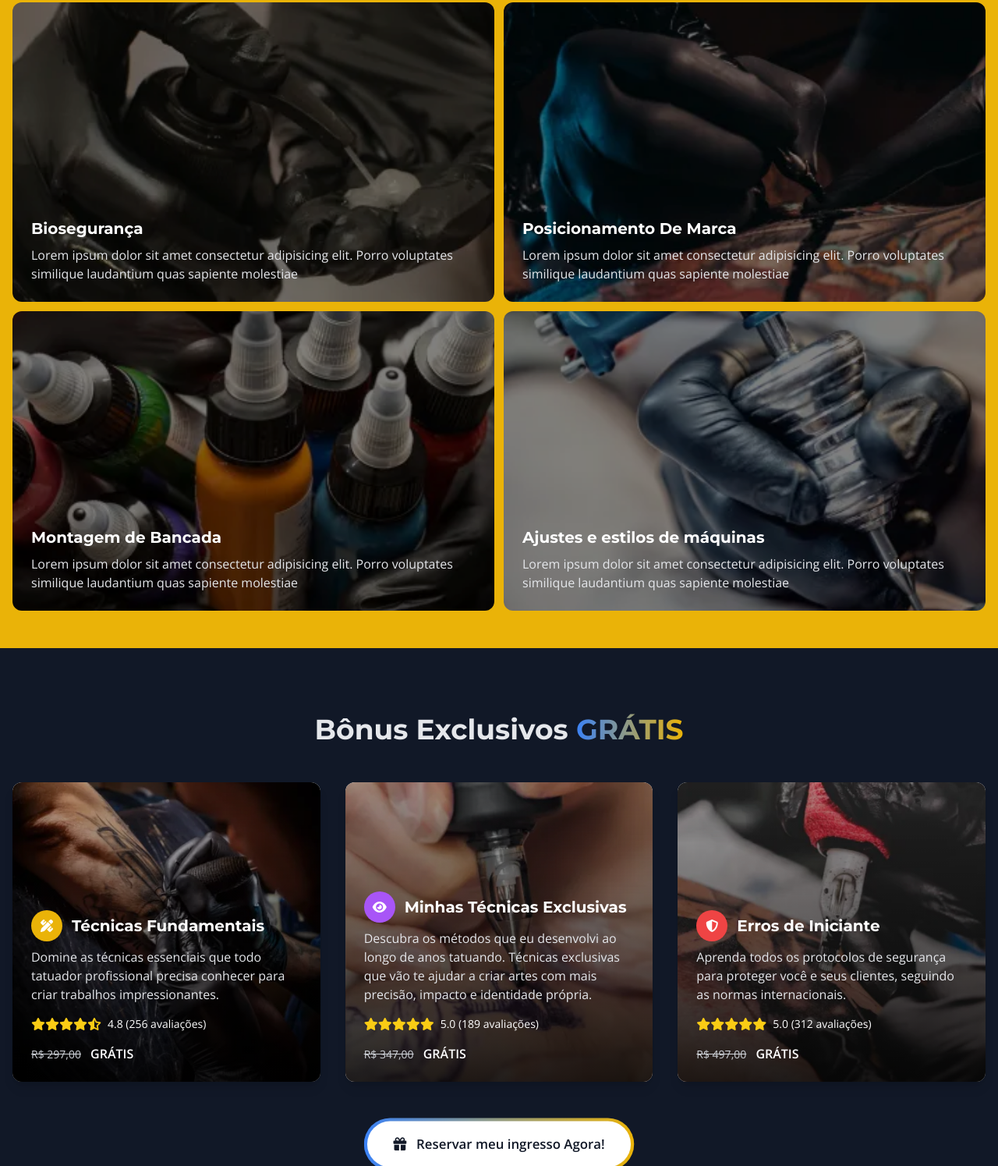
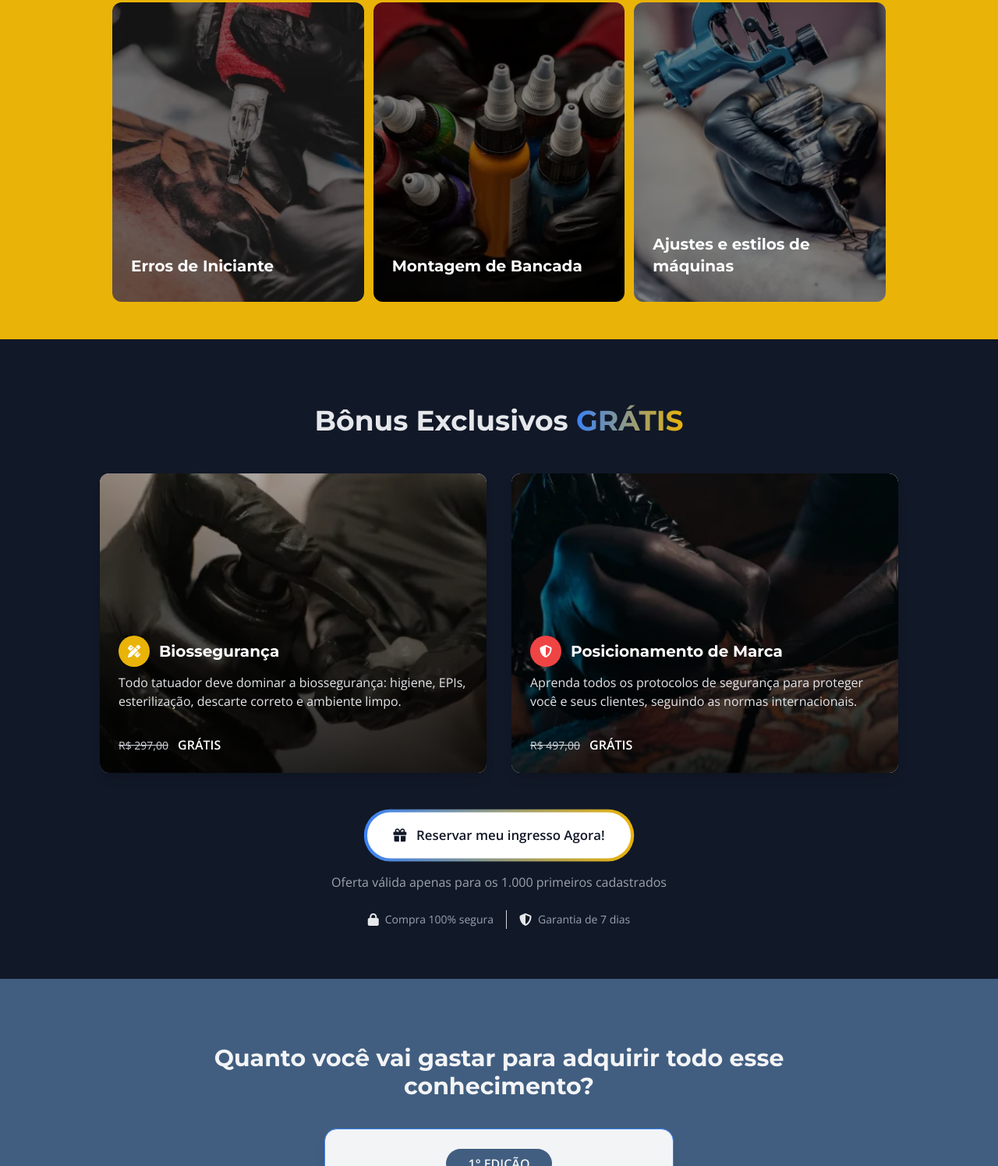
Before and after one commit to ygos-96/despertar-do-tatuador, a plain HTML site: page index.html in a window 1280 px wide. Shown: the part 1305-2800 px from the top of the page at 78% size. Drawn offline with nearby package versions, Linux system fonts and the light colour scheme; a web font is replaced by a local one.

Commit message:
Update index.html

```diff
--- a/index.html
+++ b/index.html
@@ -41,10 +41,11 @@
                 class="mx-auto mb-8" alt="Logo Tuzinho Academy" />
             <div class="mx-auto">
                 <span class="rounded-full bg-[#415E80] uppercase font-bold text-md px-7 py-2">1° edição</span>
-                <p class="text-md py-9">07/08 de Agosto na Tuzinho Academy | Ao vivo</p>
+                <p class="text-md py-9"><span class="text-yellow-500 font-bold">07/08</span> de Agosto na Tuzinho
+                    Academy | Ao vivo</p>
             </div>
             <h1 class="text-4xl font-bold mb-4 leading-tight uppercase">
-                O <span class="text-yellow-500">Despertar</span> do Tatuador
+                O <span class="text-yellow-500">Futuro</span> Tatuador
             </h1>
             <p class="text-xl md:text-2xl max-w-3xl mx-auto mb-8">
                 Realize sua primeira tatuagem com confiança e qualidade, mesmo que nunca tenha tocado numa máquina —
@@ -84,20 +85,15 @@
                     Tudo o que você vai aprender com o workshop
                 </h2>
             </div>
-            <div class="max-w-screen-xl mx-auto px-4 py-12">
-                <div class="grid grid-cols-1 md:grid-cols-1 lg:grid-cols-2 gap-3">
+            <div class="max-w-screen-lg mx-auto px-4 py-12">
+                <div class="grid grid-cols-1 md:grid-cols-1 lg:grid-cols-3 gap-3">
                     <div class="relative rounded-xl overflow-hidden h-96">
                         <div class="absolute inset-0 bg-cover bg-center brightness-50"
-                            style="background-image: url('src/image/image_desk/Técnicas-Fundamentais.webp');"
-                            loading="lazy">
+                            style="background-image: url('src/image/image_desk/Sombra-Lisa.webp');" loading="lazy">
                         </div>
 
                         <div class="relative z-10 p-6 flex flex-col justify-end h-full">
-                            <h3 class="text-xl font-bold text-white mb-2">Técnicas Fundamentais</h3>
-                            <p class="text-gray-200">
-                                Lorem, ipsum dolor sit amet consectetur adipisicing elit. Ipsa nihil magni porro, at
-                                saepe esse obcaecati ipsam autem delectus.
-                            </p>
+                            <h3 class="text-xl font-bold text-white mb-2">Sombra Lisa</h3>
                         </div>
                     </div>
                     <div class="relative rounded-xl overflow-hidden h-96">
@@ -107,35 +103,23 @@
                         </div>
                         <div class="relative z-10 p-6 flex flex-col justify-end h-full">
                             <h3 class="text-xl font-bold text-white mb-2">Visão Aplicada ao Desenho</h3>
-                            <p class="text-gray-200">
-                                Desenvolva a percepção artística necessária para transformar ideias em
-                                desenhos tatuáveis com proporções perfeitas.
-                            </p>
                         </div>
                     </div>
                     <div class="relative rounded-xl overflow-hidden h-96">
                         <div class="absolute inset-0 bg-cover bg-center brightness-50"
-                            style="background-image: url('src/image/image_desk/Biossegurança.webp');" loading="lazy">
+                            style="background-image: url('src/image/image_desk/Técnicas-Fundamentais.webp');"
+                            loading="lazy">
                         </div>
                         <div class="relative z-10 p-6 flex flex-col justify-end h-full">
-                            <h3 class="text-xl font-bold text-white mb-2">Biosegurança</h3>
-                            <p class="text-gray-200">
-                                Lorem ipsum dolor sit amet consectetur adipisicing elit. Porro voluptates similique
-                                laudantium quas sapiente molestiae
-                            </p>
+                            <h3 class="text-xl font-bold text-white mb-2">Técnicas Fundamentais</h3>
                         </div>
                     </div>
                     <div class="relative rounded-xl overflow-hidden h-96">
                         <div class="absolute inset-0 bg-cover bg-center brightness-50"
-                            style="background-image: url('src/image/image_desk/Posicionamento-De-Marca.webp');"
-                            loading="lazy">
+                            style="background-image: url('src/image/image_desk/erros-iniciantes.webp');" loading="lazy">
                         </div>
                         <div class="relative z-10 p-6 flex flex-col justify-end h-full">
-                            <h3 class="text-xl font-bold text-white mb-2">Posicionamento De Marca</h3>
-                            <p class="text-gray-200">
-                                Lorem ipsum dolor sit amet consectetur adipisicing elit. Porro voluptates similique
-                                laudantium quas sapiente molestiae
-                            </p>
+                            <h3 class="text-xl font-bold text-white mb-2">Erros de Iniciante</h3>
                         </div>
                     </div>
                     <div class="relative rounded-xl overflow-hidden h-96">
@@ -145,10 +129,6 @@
                         </div>
                         <div class="relative z-10 p-6 flex flex-col justify-end h-full">
                             <h3 class="text-xl font-bold text-white mb-2">Montagem de Bancada</h3>
-                            <p class="text-gray-200">
-                                Lorem ipsum dolor sit amet consectetur adipisicing elit. Porro voluptates similique
-                                laudantium quas sapiente molestiae
-                            </p>
                         </div>
                     </div>
                     <div class="relative rounded-xl overflow-hidden h-96">
@@ -158,10 +138,6 @@
                         </div>
                         <div class="relative z-10 p-6 flex flex-col justify-end h-full">
                             <h3 class="text-xl font-bold text-white mb-2">Ajustes e estilos de máquinas</h3>
-                            <p class="text-gray-200">
-                                Lorem ipsum dolor sit amet consectetur adipisicing elit. Porro voluptates similique
-                                laudantium quas sapiente molestiae
-                            </p>
                         </div>
                     </div>
                 </div>
@@ -174,10 +150,10 @@
                 </h2>
             </div>
 
-            <div class="grid grid-cols-1 md:grid-cols-1 lg:grid-cols-3 gap-8">
+            <div class="max-w-screen-lg mx-auto grid grid-cols-1 md:grid-cols-1 lg:grid-cols-2 gap-8">
                 <div class="bonus-card relative rounded-xl overflow-hidden h-96 bg-white shadow-lg">
                     <div class="absolute inset-0 bg-cover bg-center brightness-75"
-                        style="background-image: url('src/image/image_desk/Sombra-Lisa.webp');">
+                        style="background-image: url('src/image/image_desk/Biossegurança.webp');">
                     </div>
                     <div class="absolute inset-0 bg-gradient-to-t from-black to-transparent opacity-80"></div>
                     <div class="relative z-10 p-6 flex flex-col justify-end h-full">
@@ -185,56 +161,21 @@
                             <div class="w-10 h-10 rounded-full bg-yellow-500 flex items-center justify-center mr-3">
                                 <i class="fas fa-pencil-ruler text-white"></i>
                             </div>
-                            <h3 class="text-xl font-bold text-white">Técnicas Fundamentais</h3>
+                            <h3 class="text-xl font-bold text-white">Biossegurança</h3>
                         </div>
-                        <p class="text-gray-200 mb-4">Domine as técnicas essenciais que todo tatuador profissional
-                            precisa conhecer para criar trabalhos impressionantes.</p>
-                        <div class="flex items-center text-yellow-400">
-                            <i class="fas fa-star"></i>
-                            <i class="fas fa-star"></i>
-                            <i class="fas fa-star"></i>
-                            <i class="fas fa-star"></i>
-                            <i class="fas fa-star-half-alt"></i>
-                            <span class="text-white ml-2 text-sm">4.8 (256 avaliações)</span>
-                        </div>
+                        <p class="text-gray-200 mb-4">Todo tatuador deve dominar a biossegurança: higiene, EPIs,
+                            esterilização, descarte correto e ambiente limpo.
+                        </p>
                         <div class="mt-4">
                             <span class="text-sm text-gray-300 line-through">R$ 297,00</span>
                             <span class="ml-2 text-white font-bold">GRÁTIS</span>
                         </div>
                     </div>
                 </div>
+
                 <div class="bonus-card relative rounded-xl overflow-hidden h-96 bg-white shadow-lg">
                     <div class="absolute inset-0 bg-cover bg-center brightness-75"
-                        style="background-image: url('src/image/image_desk/Minhas-Técnicas-Exclusivas.webp');">
-                    </div>
-                    <div class="absolute inset-0 bg-gradient-to-t from-black to-transparent opacity-80"></div>
-                    <div class="relative z-10 p-6 flex flex-col justify-end h-full">
-                        <div class="flex items-center mb-2">
-                            <div class="w-10 h-10 rounded-full bg-purple-500 flex items-center justify-center mr-3">
-                                <i class="fas fa-eye text-white"></i>
-                            </div>
-                            <h3 class="text-xl font-bold text-white">Minhas Técnicas Exclusivas</h3>
-                        </div>
-                        <p class="text-gray-200 mb-4">Descubra os métodos que eu desenvolvi ao longo de anos tatuando.
-                            Técnicas exclusivas que vão te ajudar a criar artes com mais precisão, impacto e identidade
-                            própria.</p>
-                        <div class="flex items-center text-yellow-400">
-                            <i class="fas fa-star"></i>
-                            <i class="fas fa-star"></i>
-                            <i class="fas fa-star"></i>
-                            <i class="fas fa-star"></i>
-                            <i class="fas fa-star"></i>
-                            <span class="text-white ml-2 text-sm">5.0 (189 avaliações)</span>
-                        </div>
-                        <div class="mt-4">
-                            <span class="text-sm text-gray-300 line-through">R$ 347,00</span>
-                            <span class="ml-2 text-white font-bold">GRÁTIS</span>
-                        </div>
-                    </div>
-                </div>
-                <div class="bonus-card relative rounded-xl overflow-hidden h-96 bg-white shadow-lg">
-                    <div class="absolute inset-0 bg-cover bg-center brightness-75"
-                        style="background-image: url('src/image/image_desk/erros-iniciantes.webp');">
+                        style="background-image: url('src/image/image_desk/Posicionamento-De-Marca.webp');">
                     </div>
                     <div class="absolute inset-0 bg-gradient-to-t from-black to-transparent opacity-80"></div>
                     <div class="relative z-10 p-6 flex flex-col justify-end h-full">
@@ -242,18 +183,10 @@
                             <div class="w-10 h-10 rounded-full bg-red-500 flex items-center justify-center mr-3">
                                 <i class="fas fa-shield-alt text-white"></i>
                             </div>
-                            <h3 class="text-xl font-bold text-white">Erros de Iniciante</h3>
+                            <h3 class="text-xl font-bold text-white">Posicionamento de Marca</h3>
                         </div>
                         <p class="text-gray-200 mb-4">Aprenda todos os protocolos de segurança para proteger você e seus
                             clientes, seguindo as normas internacionais.</p>
-                        <div class="flex items-center text-yellow-400">
-                            <i class="fas fa-star"></i>
-                            <i class="fas fa-star"></i>
-                            <i class="fas fa-star"></i>
-                            <i class="fas fa-star"></i>
-                            <i class="fas fa-star"></i>
-                            <span class="text-white ml-2 text-sm">5.0 (312 avaliações)</span>
-                        </div>
                         <div class="mt-4">
                             <span class="text-sm text-gray-300 line-through">R$ 497,00</span>
                             <span class="ml-2 text-white font-bold uppercase">Grátis</span>
@@ -473,71 +406,72 @@
                 <div class="space-y-4">
                     <div class="border-b border-gray-100 p-6">
                         <button onclick="toggleFAQ(this)" class="flex items-center justify-between w-full text-left">
-                            <h3 class="font-bold text-lg">O workshop é gravado ou ao vivo?</h3>
+                            <h3 class="font-bold text-lg">Vai ficar gravado?</h3>
                             <svg class="w-6 h-6 text-yellow-300" fill="none" stroke="currentColor" viewBox="0 0 24 24">
                                 <path stroke-linecap="round" stroke-linejoin="round" stroke-width="2"
                                     d="M19 9l-7 7-7-7"></path>
                             </svg>
                         </button>
                         <div class="mt-4 text-gray-300 hidden">
-                            Todo o conteúdo é pré-gravado e disponibilizado na plataforma para você assistir quando e
-                            onde quiser, no seu próprio ritmo.
+                            Não, esta live não ficará disponível após a transmissão. Recomendamos que participe ao vivo
+                            para não perder o conteúdo.
                         </div>
                     </div>
 
                     <div class="border-b border-gray-100 p-6">
                         <button onclick="toggleFAQ(this)" class="flex items-center justify-between w-full text-left">
-                            <h3 class="font-bold text-lg">Por quanto tempo terei acesso?</h3>
+                            <h3 class="font-bold text-lg">Tem certificado?</h3>
                             <svg class="w-6 h-6 text-yellow-300" fill="none" stroke="currentColor" viewBox="0 0 24 24">
                                 <path stroke-linecap="round" stroke-linejoin="round" stroke-width="2"
                                     d="M19 9l-7 7-7-7"></path>
                             </svg>
                         </button>
                         <div class="mt-4 text-gray-300 hidden">
-                            Você terá acesso completo a todos os módulos por 7 dias a partir da data da compra. Esse
-                            período é mais que suficiente para absorver todo o conteúdo.
+                            Sim, emitiremos um certificado de participação para todos que estiverem presentes durante a
+                            live. Fique atento às instruções que serão compartilhadas no evento para garantir o seu.
                         </div>
                     </div>
 
                     <div class="border-b border-gray-100 p-6">
                         <button onclick="toggleFAQ(this)" class="flex items-center justify-between w-full text-left">
-                            <h3 class="font-bold text-lg">Preciso ter experiência prévia?</h3>
+                            <h3 class="font-bold text-lg">Por onde será transmitido</h3>
                             <svg class="w-6 h-6 text-yellow-300" fill="none" stroke="currentColor" viewBox="0 0 24 24">
                                 <path stroke-linecap="round" stroke-linejoin="round" stroke-width="2"
                                     d="M19 9l-7 7-7-7"></path>
                             </svg>
                         </button>
                         <div class="mt-4 text-gray-300 hidden">
-                            Não! O workshop foi desenvolvido para iniciantes absolutos. Começamos do zero, ensinando
-                            desde os conceitos mais básicos até técnicas avançadas.
+                            A live será transmitida exclusivamente pelo canal oficial da Tuzinho Academy no YouTube.
+                            Acesse: <a class="text-blue-200 underline" target="_blank"
+                                href="https://www.youtube.com/@tuzinhoacademy">YouTube.com/@tuzinhoacademy.</a>
                         </div>
                     </div>
 
                     <div class="border-b border-gray-100 p-6">
                         <button onclick="toggleFAQ(this)" class="flex items-center justify-between w-full text-left">
-                            <h3 class="font-bold text-lg">Como funciona a garantia?</h3>
+                            <h3 class="font-bold text-lg">Eu já tatuo há algum tempo, posso participar?</h3>
                             <svg class="w-6 h-6 text-yellow-300" fill="none" stroke="currentColor" viewBox="0 0 24 24">
                                 <path stroke-linecap="round" stroke-linejoin="round" stroke-width="2"
                                     d="M19 9l-7 7-7-7"></path>
                             </svg>
                         </button>
                         <div class="mt-4 text-gray-300 hidden">
-                            Você tem 7 dias para avaliar o conteúdo. Se por qualquer motivo não estiver satisfeito,
-                            basta enviar um email que devolvemos 100% do seu dinheiro, sem burocracia.
+                            Com certeza! O conteúdo da live foi desenvolvido para tatuadores de todos os níveis, desde
+                            iniciantes até profissionais experientes. Todos são bem-vindos
                         </div>
                     </div>
 
                     <div class="border-b border-gray-100 p-6">
                         <button onclick="toggleFAQ(this)" class="flex items-center justify-between w-full text-left">
-                            <h3 class="font-bold text-lg">Posso assistir no celular?</h3>
+                            <h3 class="font-bold text-lg">Tem referência para baixar?</h3>
                             <svg class="w-6 h-6 text-yellow-300" fill="none" stroke="currentColor" viewBox="0 0 24 24">
                                 <path stroke-linecap="round" stroke-linejoin="round" stroke-width="2"
                                     d="M19 9l-7 7-7-7"></path>
                             </svg>
                         </button>
                         <div class="mt-4 text-gray-300 hidden">
-                            Sim! Nossa plataforma é totalmente responsiva e adaptada para celulares, tablets e
-                            computadores. Você pode assistir de qualquer dispositivo com internet.
+                            Sim, disponibilizaremos materiais de referência exclusivos para os participantes. Os links
+                            serão compartilhados durante a live.
                         </div>
                     </div>
                 </div>
```
Lines whose indentation alone changed are shown as unchanged.
